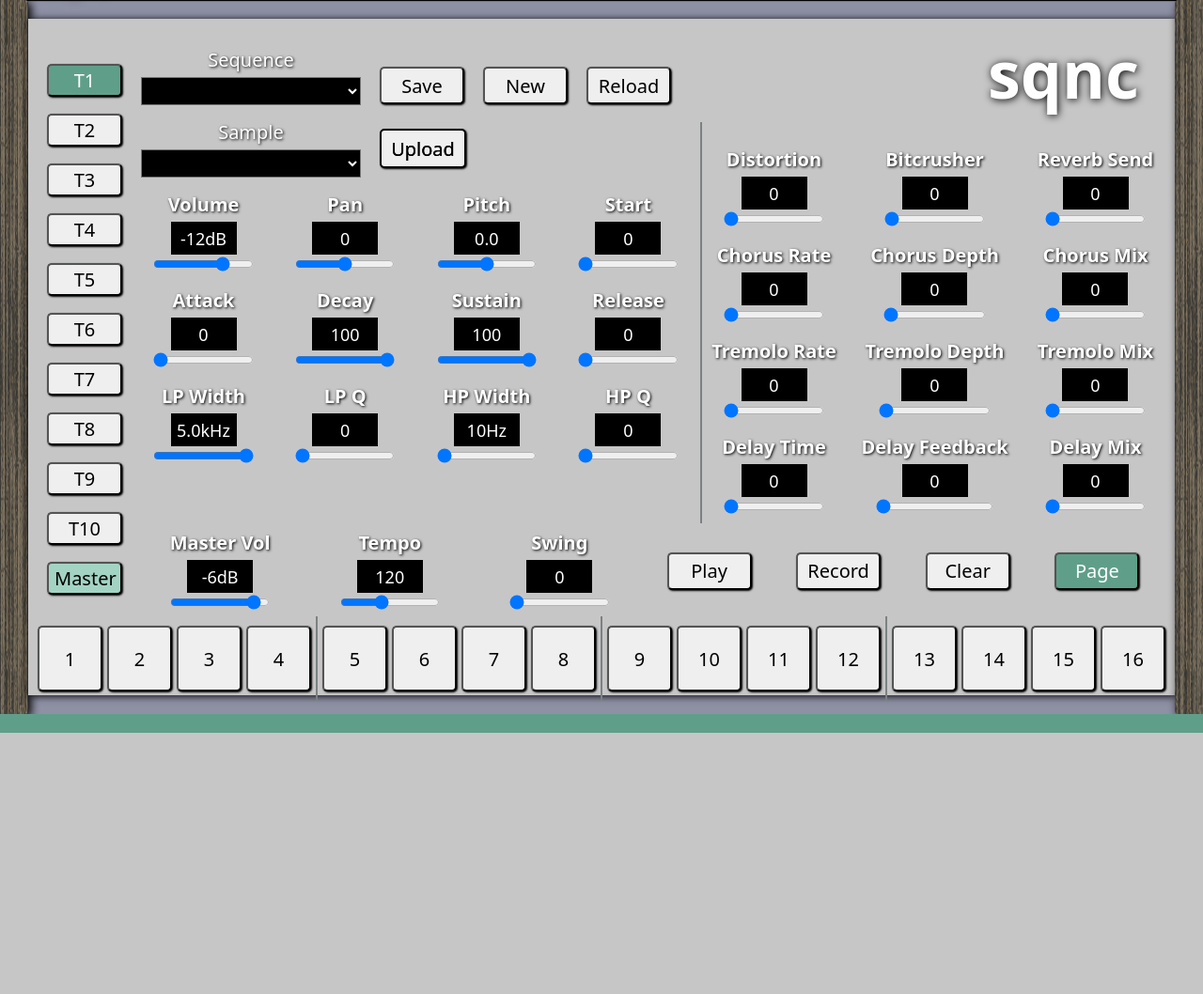
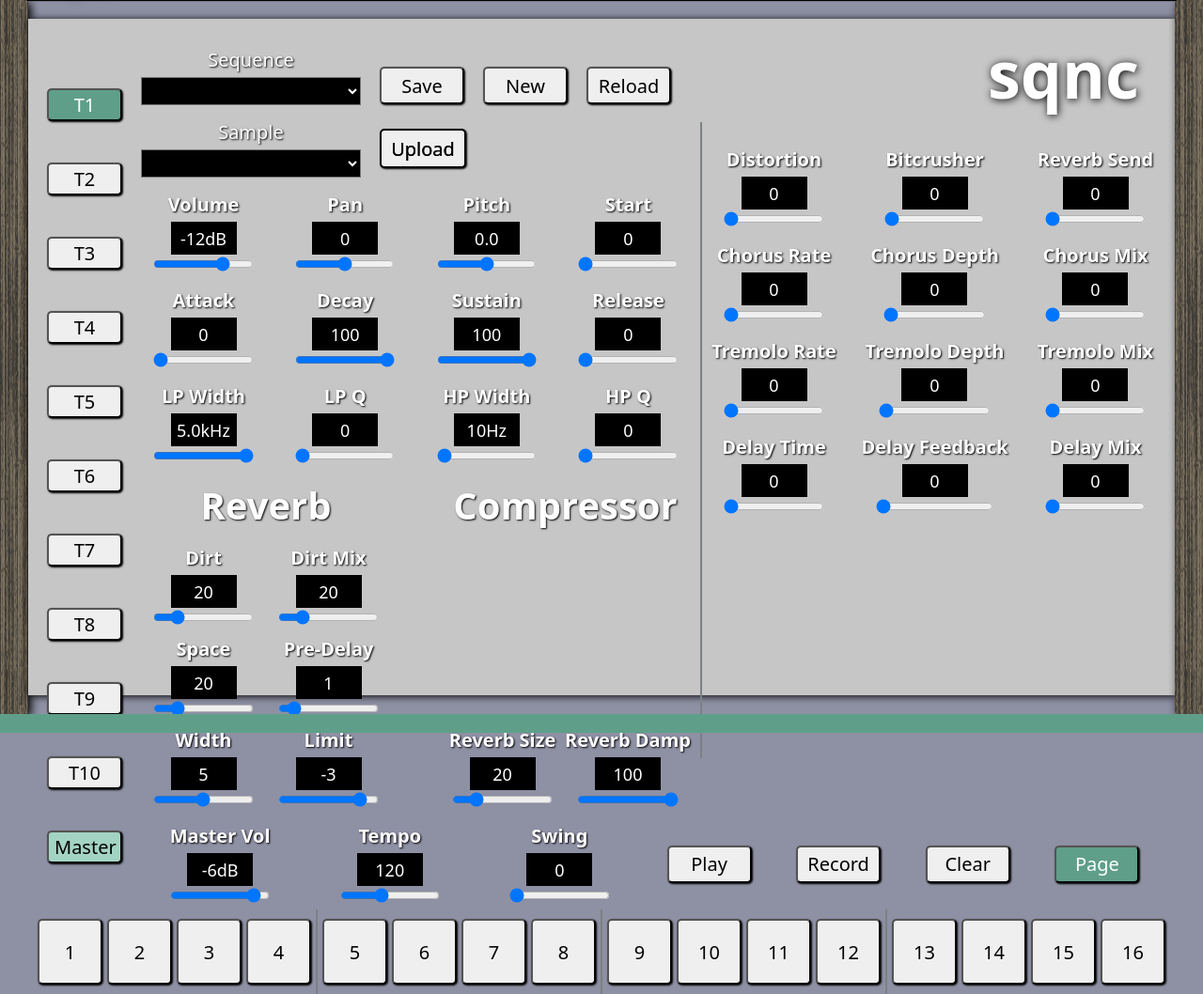
Before and after one commit to muno17/sqnc, a PHP site: page /sqnc.php in a window 1280 px wide. Shown: the part 43-1101 px from the top of the page at 94% size. Before the commit the page ends 823 px from the top, so only its background shows below. Run offline with PHP 8.4, Linux system fonts and the light colour scheme; lists and menus that the app fills with data are empty; some libraries are stand-ins or nearby versions.

Commit message:
add reverb dirt

```diff
--- a/js/audio-engine.js
+++ b/js/audio-engine.js
@@ -720,6 +720,10 @@ var currentData = {
             steps: [0, 0, 0, 0, 0, 0, 0, 0, 0, 0, 0, 0, 0, 0, 0, 0],
         },
     ],
+    master: {
+        dirt: 20,
+        dirtMix: .2,
+    }
 };
 
 var projectData = {
@@ -1322,17 +1326,20 @@ function setTrackReverbSend(val) {
     reverbSends[currentTrack].gain.rampTo(val, 0.1);
 }
 // master effects
+function setMasterCompression(val) {
+    masterCompressor.threshold.value = val;
+}
 
 function setMasterReverb(val) {
     masterReverb.wet.rampTo(val, 0.1);
 }
 
-function setMasterCompression(val) {
-    masterCompressor.threshold.value = val;
+function setMasterDirt(val) {
+    reverbHeat.order = Math.floor(val);
 }
 
-function setMasterReverbHeat(val) {
-    reverbHeat.order = Math.floor(val);
+function setMasterDirtMix(val) {
+    reverbHeat.wet.value = val;
 }
 
 function setMasterReverbWidth(val) {
--- a/js/ui-controls.js
+++ b/js/ui-controls.js
@@ -970,7 +970,54 @@ function updateReverbSendUI(val) {
 }
 ///////////////////////// Master Effects \\\\\\\\\\\\\\\\\\\\\\\\\\
 function initMasterParams() {
+    initDirt();
+    initDirtMix();
+}
 
+function initDirt() {
+    const dirt = document.getElementById("dirt");
+
+    dirt.addEventListener("input", function () {
+        const val = parseFloat(this.value);
+        currentData.master.dirt = val;
+
+        updateDirtUI(val);
+        setMasterDirt(val);
+
+        markAsChanged();
+    });
+}
+
+function updateDirtUI(val) {
+    const dirt = document.getElementById("dirt");
+    const dirtDisplay = document.getElementById("dirtDisplay");
+
+    // format the value so it displays 0-100
+    dirt.value = val;
+    dirtDisplay.innerHTML = parseInt(val);
+}
+
+function initDirtMix() {
+    const dirt = document.getElementById("dirtMix");
+
+    dirt.addEventListener("input", function () {
+        const val = parseFloat(this.value);
+        currentData.master.dirtMix = val;
+
+        updateDirtMixUI(val);
+        setMasterDirtMix(val);
+
+        markAsChanged();
+    });
+}
+
+function updateDirtMixUI(val) {
+    const dirt = document.getElementById("dirtMix");
+    const dirtDisplay = document.getElementById("dirtMixDisplay");
+
+    // format the value so it displays 0-100
+    dirt.value = val;
+    dirtDisplay.innerHTML = parseInt(val * 100);
 }
 
 ///////////////////////// Rendering \\\\\\\\\\\\\\\\\\\\\\\\\\
@@ -1000,6 +1047,12 @@ function renderParams() {
 
         renderMasterParams();
     } else {
+        // hide the master specific UI
+        const masterRows = document.querySelectorAll(".master");
+        masterRows.forEach((row) => {
+            row.classList.add("hidden");
+        })
+
         // show the track specific UI
         selectorRow.classList.remove("hidden");
         divider.classList.remove("hidden");
@@ -1015,7 +1068,11 @@ function renderParams() {
 }
 
 function renderMasterParams() {
+    const masterRows = document.querySelectorAll(".master");
 
+       masterRows.forEach((row) => {
+            row.classList.remove("hidden");
+        });
 }
 
 // update all params to track's saved value
--- a/sqnc.php
+++ b/sqnc.php
@@ -149,7 +149,49 @@ session_start();
                                     </div>
                                 </div>
                             <!-- Master Track Params -->
-                                <div class="masterRow hidden">
+                                <div class="master">
+                                    <div class="masterEffect">
+                                        <h3>Reverb</h3>
+                                        <div class="masterEffectRow">
+                                            <div class="house">
+                                                <h2>Dirt</h2>
+                                                <div id="dirtDisplay" class="display">20</div>
+                                                <input type="range" min="0" max="100" step="1" value="20" class="slider" id="dirt">
+                                            </div>
+                                            <div class="house">
+                                                <h2>Dirt Mix</h2>
+                                                <div id="dirtMixDisplay" class="display">20</div>
+                                                <input type="range" min="0" max="1" step=".01" value=".2" class="slider" id="dirtMix">
+                                            </div>
+                                        </div>
+                                        <div class="masterEffectRow">
+                                            <div class="house">
+                                                <h2>Space</h2>
+                                                <div id="spaceDisplay" class="display">20</div>
+                                                <input type="range" min="0" max="10" step="0.1"value="2.0" class="slider" id="space">
+                                            </div>
+                                            <div class="house">
+                                                <h2>Pre-Delay</h2>
+                                                <div id="predelayDisplay" class="display">1</div>
+                                                <input type="range" min="0" max="0.1" step=".01" value="0.01" class="slider" id="predelay">
+                                            </div>
+                                        </div>
+                                        <div class="masterEffectRow">
+                                            <div class="house">
+                                                <h2>Width</h2>
+                                                <div id="revWidthDisplay" class="display">5</div>
+                                                <input type="range" min="0" max="1" step="0.01"value=".5" class="slider" id="revWidth">
+                                            </div>
+                                            <div class="house">
+                                                <h2>Limit</h2>
+                                                <div id="revLimitDisplay" class="display">-3</div>
+                                                <input type="range" min="-24" max="0" step="1" value="-3" class="slider" id="revLimit">
+                                            </div>
+                                        </div>
+                                    </div>
+                                    <div class="masterEffect">
+                                        <h3>Compressor</h3>
+                                        <div class="masterEffectRow">
                                             <div class="house">
                                                 <h2>Reverb Size</h2>
                                                 <div id="revSizeDisplay" class="display">20</div>
@@ -160,10 +202,7 @@ session_start();
                                                 <div id="revDampDisplay" class="display">100</div>
                                                 <input type="range" min="0" max="5000" step="1" value="5000" class="slider" id="revDamp">
                                             </div>
-                                    <div class="house">
-                                        <h2>Reverb Width</h2>
-                                        <div id="revWidthDisplay" class="display">50</div>
-                                        <input type="range" min="0" max="1" value=".5" class="slider" id="revWidth">
+                                        </div>
                                     </div>
                                 </div>
                             </div>
--- a/style/sqnc.css
+++ b/style/sqnc.css
@@ -76,16 +76,15 @@ button {
     font-family: ubuntu, "sans-serif", "sans";
     font-size: 20px;
 }
-h2 {
+h2, label {
     font-size: 20px;
 }
 
-h2, label {
+h2, h3, label {
     padding: 0;
     margin: 0;
     margin-bottom: 5px;
-    text-shadow: 1px 1px 3px black;
-    font-size: 20px;
+    text-shadow: 1px 1px 2px black;
 }
 
 #sqnc {
@@ -166,8 +165,13 @@ h2, label {
     margin-top: 30px;
 }
 
+.master {
+    display: flex;
+    justify-content: space-between;
+}
+
 .paramRow,
-.masterRow {
+.masterEffect{
     display: flex;
     justify-content: space-between;
     margin-left: 10px;
@@ -176,6 +180,14 @@ h2, label {
     gap: 10px;
 }
 
+.masterEffect {
+    flex-direction: column;
+    align-items: center;
+}
+
+.masterEffectRow {
+    display: flex;
+}
 
 #selectorRow,
 #stateRow {
```
Lines whose indentation alone changed are shown as unchanged.
